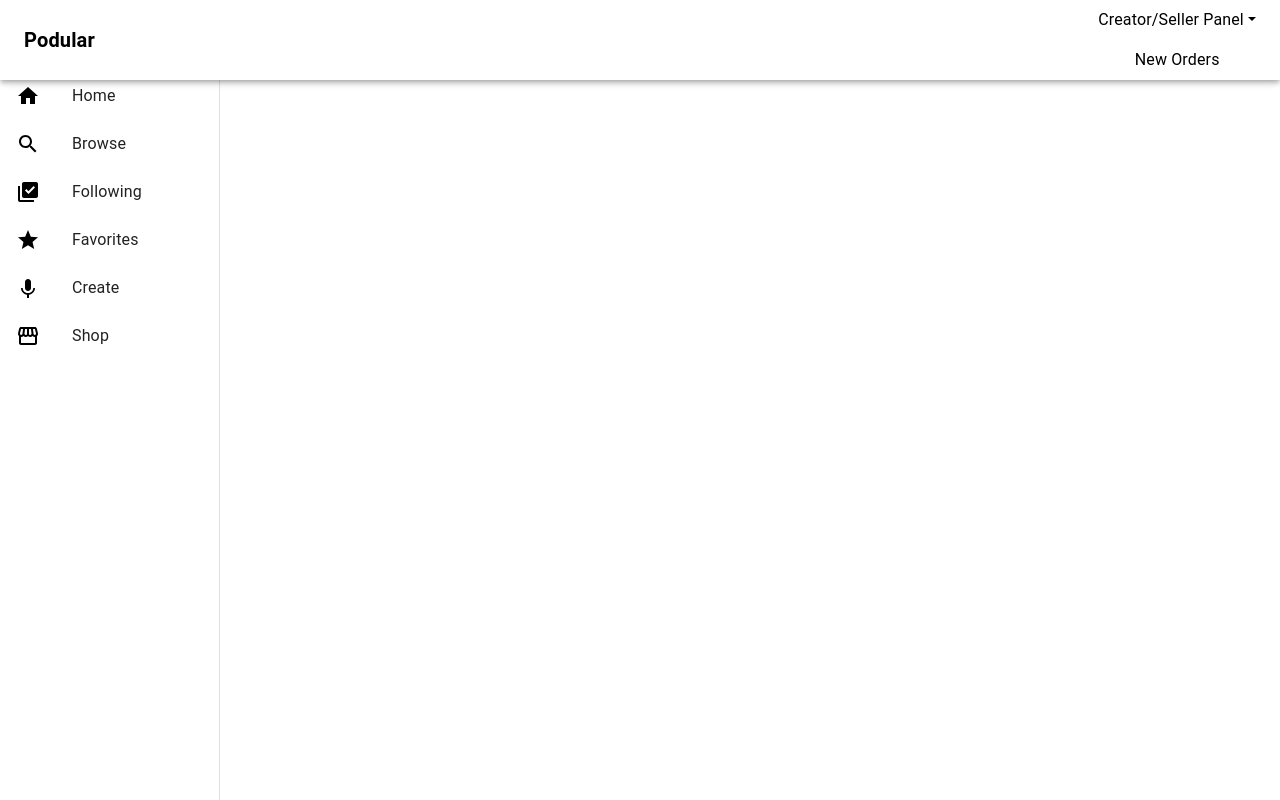
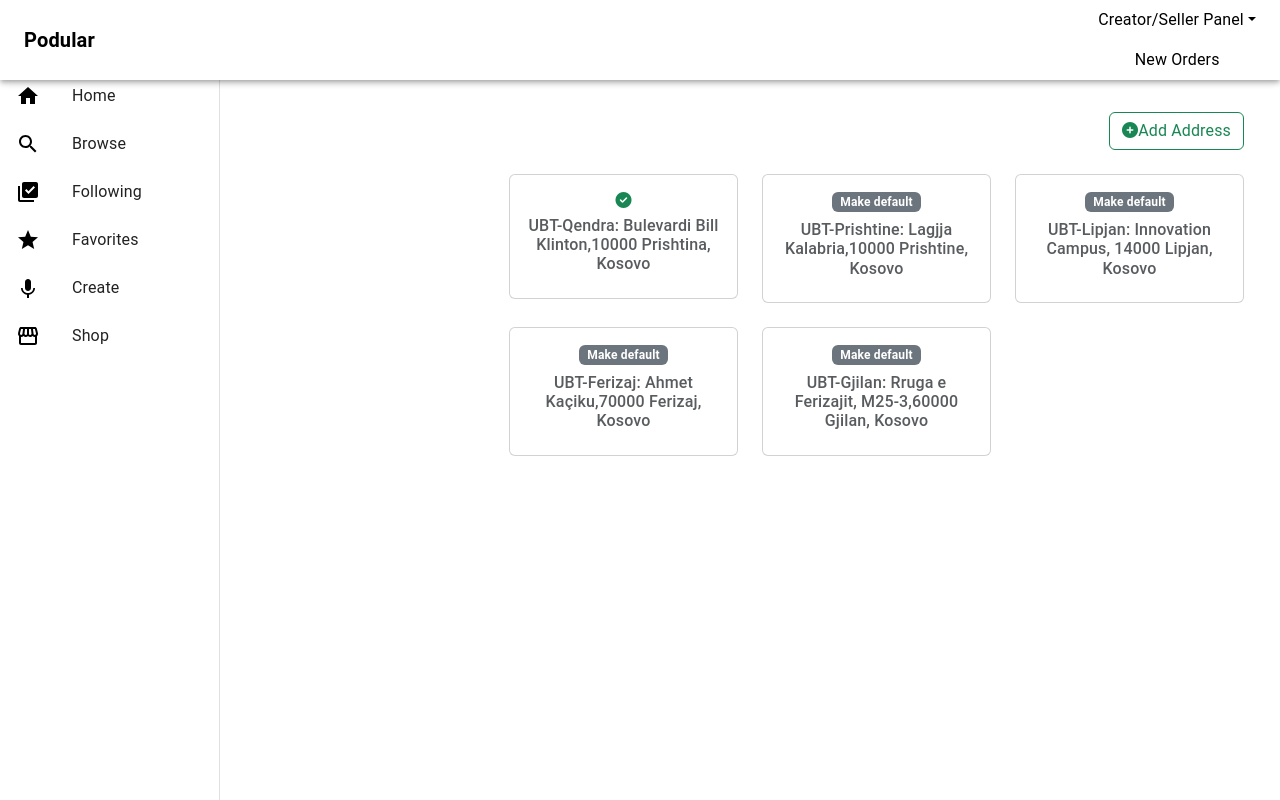
Before and after one commit to rudinacitaku/Podular, a React (Create React App) app in the folder frontend/: page /customer/addresses in a window 1280 px wide. Built offline with nearby package versions, Linux system fonts and the light colour scheme; the HTML template or start-up script is replaced by a standard one.

Commit message:
Design: Customer Dashboard - Address page (add and show list)

```diff
--- a/frontend/src/App.js
+++ b/frontend/src/App.js
@@ -23,6 +23,8 @@
 import Register from './components/Customer/Register';
 import Login from './components/Customer/Login';
 import Dashboard from './components/Customer/Dashboard';
+import AddressList from './components/Customer/AddressList';
+import AddAddress from './components/Customer/AddAddress';
 
 
 function App() {
@@ -53,6 +55,9 @@
             <Route path='/customer/register' element={<Register/>}/>
             <Route path='/customer/login' element={<Login/>}/>
             <Route path='/customer/dashboard' element={<Dashboard/>}/>
+            <Route path='/customer/addresses' element={<AddressList/>}/>
+            <Route path='/customer/add-address' element={<AddAddress/>}/>
+
 
           </Routes>
 
--- /dev/null
+++ b/frontend/src/components/Customer/AddAddress.js
@@ -0,0 +1,26 @@
+function AddAddress(){
+    return(
+        <div className="container mt-4">
+            <div className="row">
+                <div className="col-md-3 col-12 mb-2">
+                    {/*Sidebar*/}
+                </div>
+                <div className="col-md-9 col-12 mb-2">
+                    <div className="card">
+                        <h4 className="card-header">Add Address</h4>
+                        <div className="card-body">
+                        <form>
+                            <div className="mb-3">
+                                <label for="address" className="form-label">Address:</label>
+                                <textarea className="form-control" id="address"></textarea>
+                            </div>
+                            <button type="submit" className="btn btn-success">Submit</button>
+                        </form>
+                    </div>
+                    </div>
+                </div>
+            </div>
+        </div>
+    )
+}
+export default AddAddress;
--- /dev/null
+++ b/frontend/src/components/Customer/AddressList.js
@@ -0,0 +1,75 @@
+import { Link } from "react-router-dom";
+
+function AddressList(){
+    return(
+        <div className="container mt-4">
+            <div className="row">
+                <div className="col-md-3 col-12 mb-2">
+                    {/*Sidebar*/}
+                </div>
+                <div className="col-md-9 col-12 mb-2">
+                    <div className="row">
+                        <div className="col-12">
+                        <Link to="/customer/add-address" className="btn btn-outline-success mb-4 float-end"><i className="fa fa-plus-circle"></i>Add Address</Link>
+                        </div>
+                    </div>
+                    <div className="row">
+                    <div className="col-4 mb-4">
+                            <div className="card">
+                                <div className="card-body text-muted">
+                                    <h6>
+                                        <i className="fa fa-check-circle text-success mb-2"/><br/>
+                                        UBT-Qendra: Bulevardi Bill Klinton,10000 Prishtina, Kosovo
+                                    </h6>
+                                </div>
+                            </div>
+                        </div>
+                        <div className="col-4 mb-4">
+                            <div className="card">
+                                <div className="card-body text-muted">
+                                    <h6>
+                                        <span className="badge bg-secondary mb-2">Make default</span><br/>
+                                        UBT-Prishtine: Lagjja Kalabria,10000 Prishtine, Kosovo
+                                    </h6>
+                                </div>
+                            </div>
+                        </div>
+                        <div className="col-4 mb-4">
+                            <div className="card">
+                                <div className="card-body text-muted">
+                                    <h6>
+                                        <span className="badge bg-secondary mb-2">Make default</span><br/>
+                                        UBT-Lipjan: Innovation Campus, 14000 Lipjan, Kosovo
+                                    </h6>
+                                </div>
+                            </div>
+                        </div>
+                        <div className="col-4 mb-4">
+                            <div className="card">
+                                <div className="card-body text-muted">
+                                    <h6>
+                                        <span className="badge bg-secondary mb-2">Make default</span><br/>
+                                        UBT-Ferizaj: Ahmet Kaçiku,70000 Ferizaj, Kosovo
+                                    </h6>
+                                </div>
+                            </div>
+                        </div>
+                        <div className="col-4 mb-4">
+                            <div className="card">
+                                <div className="card-body text-muted">
+                                    <h6>
+                                        <span className="badge bg-secondary mb-2">Make default</span><br/>
+                                        UBT-Gjilan: Rruga e Ferizajit, M25-3,60000 Gjilan, Kosovo
+                                    </h6>
+                                </div>
+                            </div>
+                        </div>
+                    </div>
+                </div>
+            </div>
+        </div>
+
+    )
+}
+
+export default AddressList;
--- a/frontend/src/components/Customer/Dashboard.js
+++ b/frontend/src/components/Customer/Dashboard.js
@@ -22,7 +22,7 @@
                                     <h4>Profile Settings</h4>
                                     <h6><a href="#" className="text-success">Language</a></h6>
                                     <h6><a href="#" className="text-success">Content Preferences</a></h6>
-                                    <h6><a href="#" className="text-success">Address</a></h6>
+                                    <h6><a href="/customer/addresses" className="text-success">Address</a></h6>
                                     <h6><a href="#" className="text-success">Change Password</a></h6>
                                 </div>
                             </div>
```
